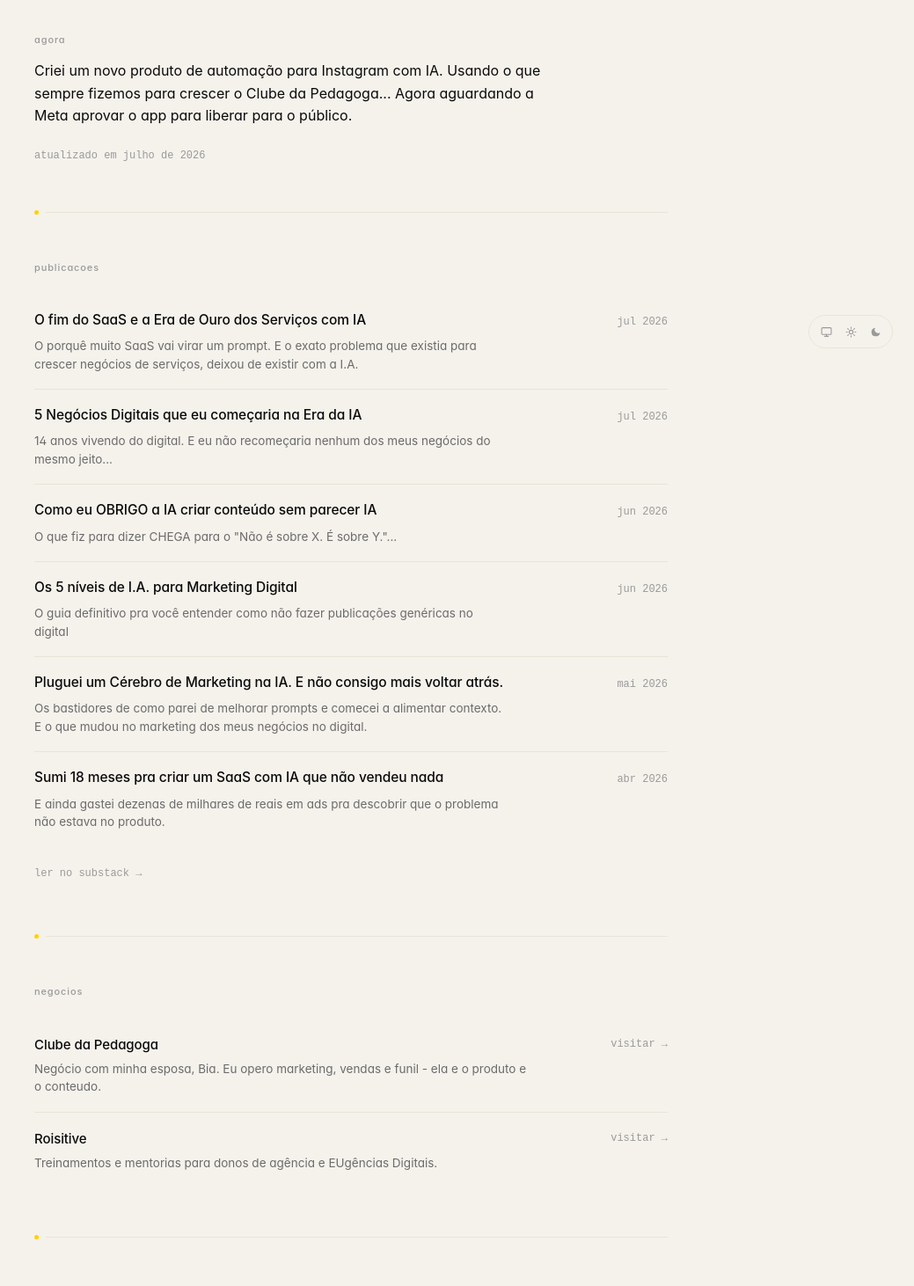
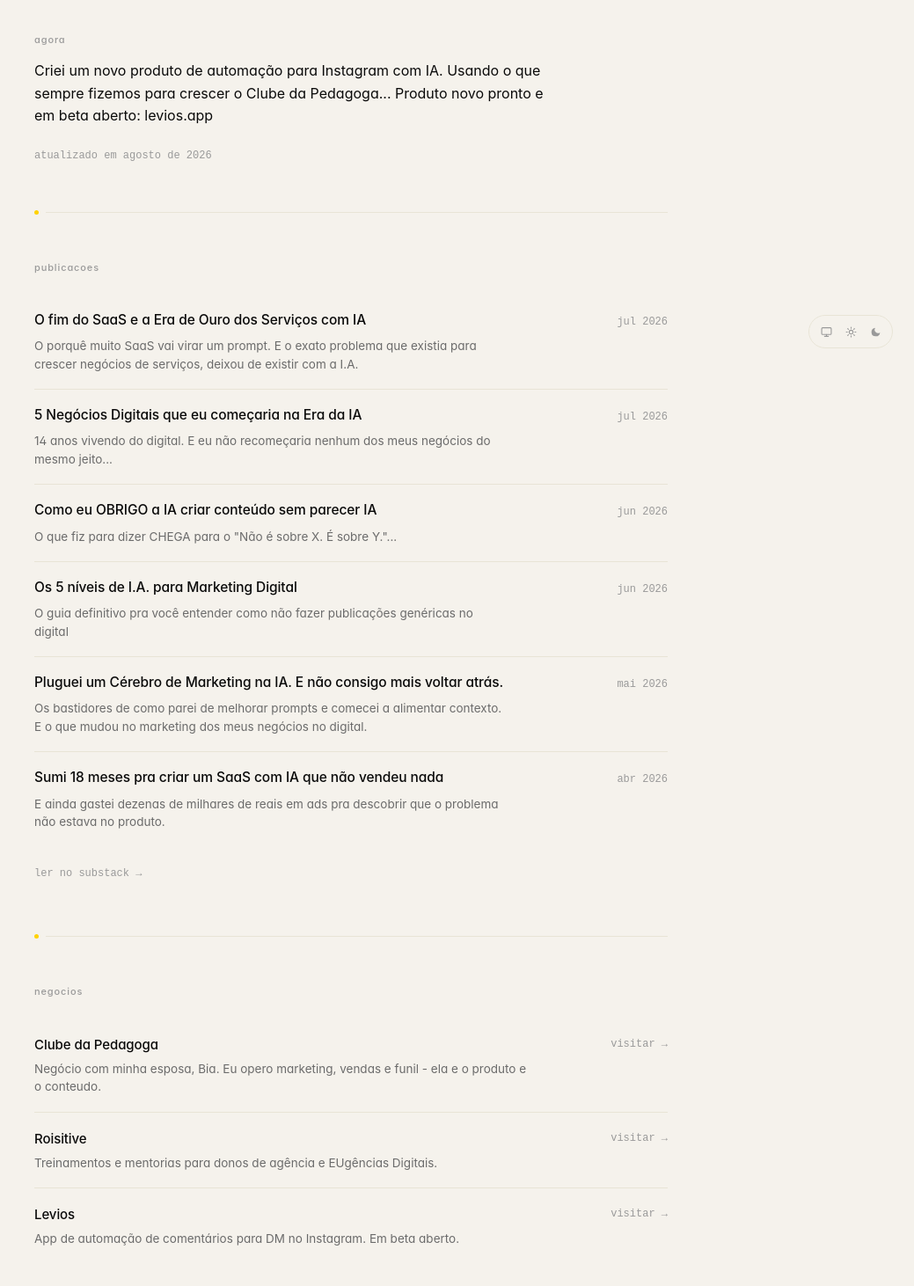
Before and after one commit to luizmazini/luizmazini-site, a Nuxt app: page / in a window 1280 px wide. Shown: the part 380-1842 px from the top of the page at 88% size, without its empty margins (241-1280 px from the left). Built offline with nearby package versions, Linux system fonts and the light colour scheme.

Commit message:
atualização do now e adição da Levios nos negócios.

```diff
--- a/app/components/NowBlock.vue
+++ b/app/components/NowBlock.vue
@@ -10,10 +10,10 @@
 
     <p class="now-body">
       Criei um novo produto de automação para Instagram com IA. Usando o que sempre fizemos para crescer o Clube da Pedagoga...
-      Agora aguardando a Meta aprovar o app para liberar para o público.
+      Produto novo pronto e em beta aberto: <a href="https://levios.app" target="_blank">levios.app</a>
     </p>
 
-    <span class="t-meta now-meta">atualizado em julho de 2026</span>
+    <span class="t-meta now-meta">atualizado em agosto de 2026</span>
   </section>
 </template>
 
--- a/app/pages/index.vue
+++ b/app/pages/index.vue
@@ -100,6 +100,12 @@
       'Treinamentos e mentorias para donos de agência e EUgências Digitais.',
     url: 'https://roisitive.com',
   },
+  {
+    name: 'Levios',
+    description:
+      'App de automação de comentários para DM no Instagram. Em beta aberto.',
+    url: 'https://levios.app',
+  }
 ]
 </script>
 
```
